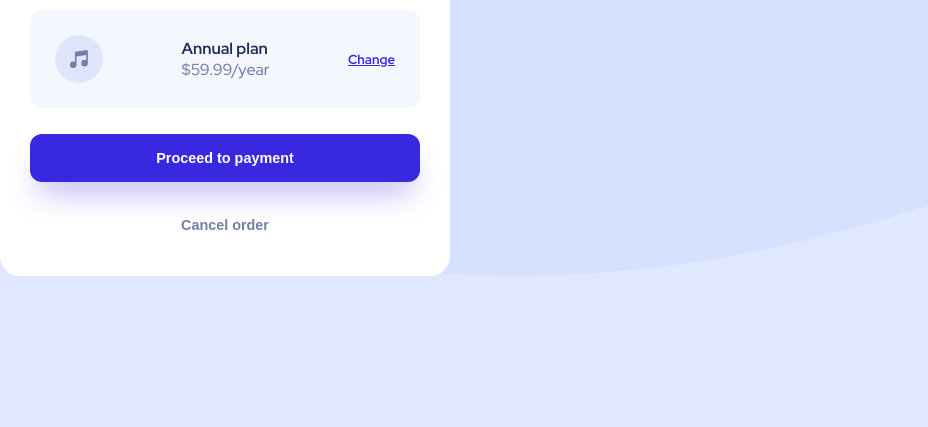
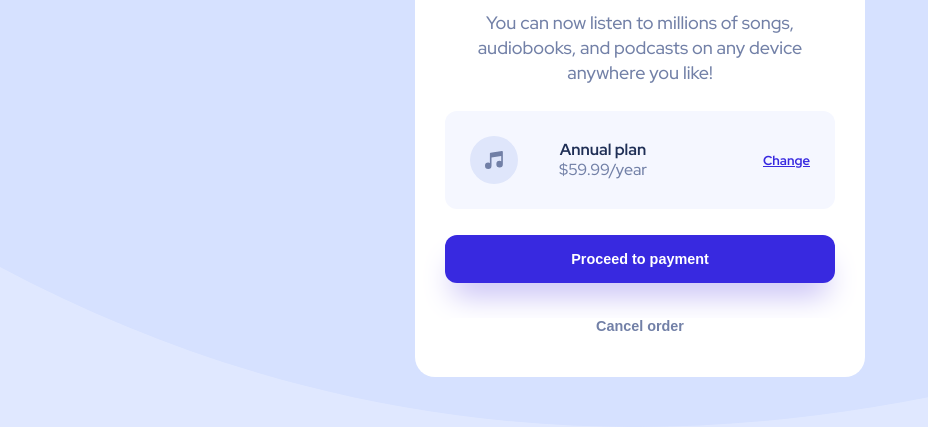
Before and after one commit to fastoch/order-summary-component, a plain HTML site: page index.html in a window 1280 px wide. Shown: the part 377-804 px from the top of the page, without its empty margins (0-928 px from the left). Drawn offline with Linux system fonts and the light colour scheme.

Commit message:
Add files via upload

```diff
--- a/styles.css
+++ b/styles.css
@@ -33,6 +33,7 @@ body {
     border-radius: 20px;
     /* hero-image is overflowing and masks rounded corners at the top of the card*/
     overflow: hidden;
+    margin: 50px auto;
 }
 
 .title {
@@ -48,9 +49,14 @@ body {
 
 .container {
     padding: 30px;
+    display: flex;
+    flex-direction: column;
+    justify-content: center;
+    text-align: center;
+    font-size: 18px;
 }
 
-/* selects all elements inside of this container */
+/* select all elements inside of this container */
 .container>* {
     /* 1st margin value is for top&bottom, 2nd one is for left&right */
     margin: 13px 0;
@@ -86,6 +92,11 @@ body {
     color: var(--dark-blue);
 }
 
+.plan-description {
+    line-height: 20px;
+    margin-right: 75px;
+}
+
 /* let's define the properties common to our two buttons  */
 button {
     width: 100%;
```
